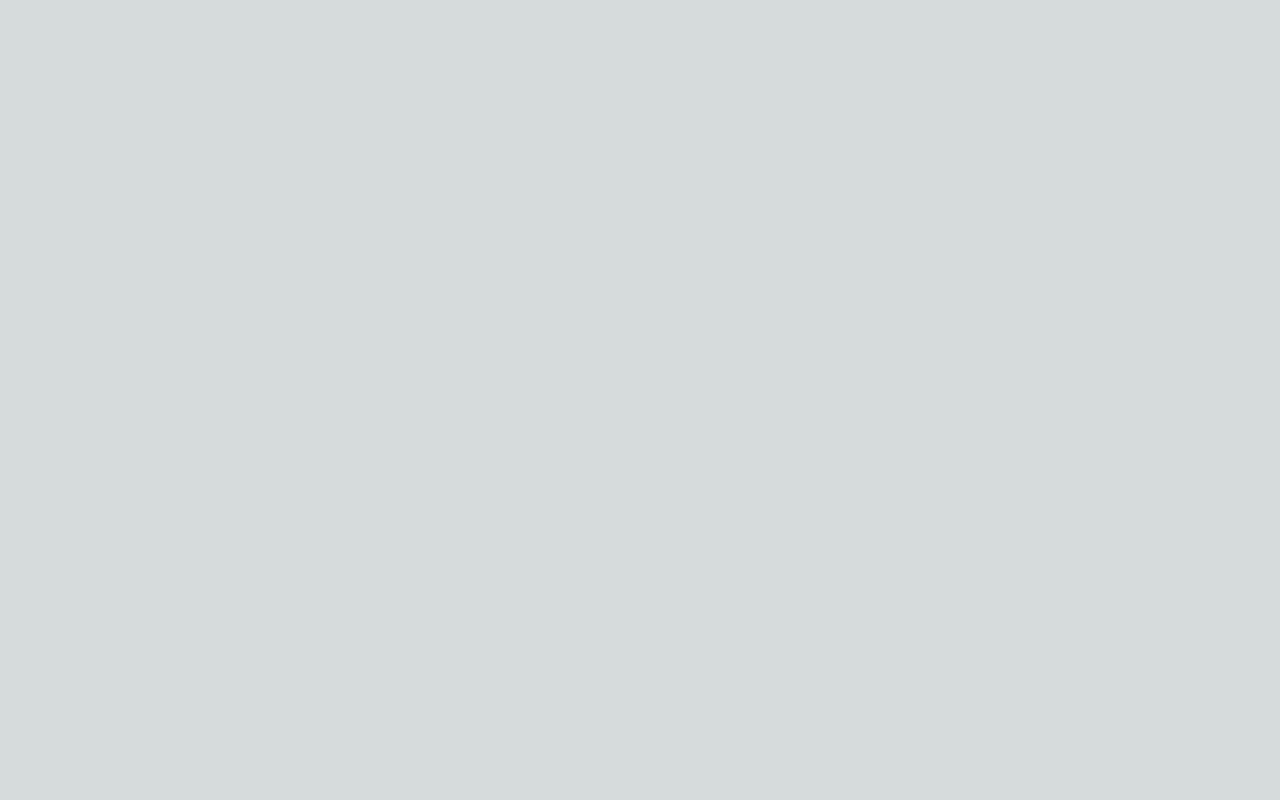
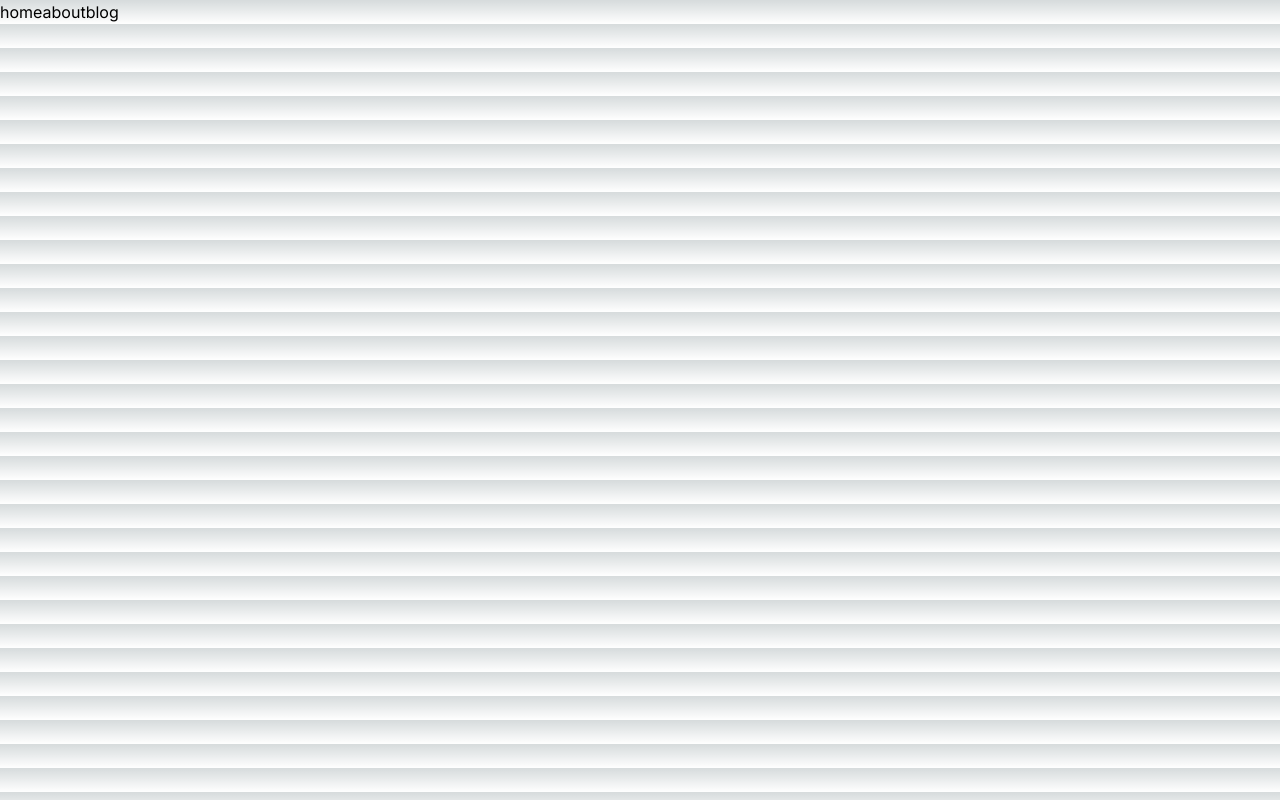
Before and after one commit to t-flora/tflora__, a Next.js app: page / in a window 1280 px wide. Built offline with nearby package versions, Linux system fonts and the light colour scheme.

Commit message:
add primitive navbar

```diff
--- /dev/null
+++ b/app/about/page.tsx
@@ -0,0 +1,9 @@
+import Link from 'next/link';
+
+export default function About(){
+    return (
+        <main>
+
+        </main>
+    )
+}
--- /dev/null
+++ b/app/components/Navbar.tsx
@@ -0,0 +1,31 @@
+"use client"
+import Link from "next/link";
+import { useRouter } from "next/navigation";
+
+interface NavLinkProps {
+    label: string;
+    href: string;
+}
+
+const NavLink: React.FC<NavLinkProps> = ({ label, href }) => {
+    const router = useRouter();
+    const isActive = router.pathname === href;
+
+    return (
+        <Link href={href} className={`nav__item ${
+            isActive ? "active" : ""
+        }`}>
+            {label}
+        </Link>
+    )
+}
+
+export default function Navbar() {
+    return (
+        <div>
+            <NavLink label="home" href="./" />
+            <NavLink label="about" href="./about" />
+            <NavLink label="blog" href="./blog" />
+        </div>
+    );
+}
--- a/app/page.tsx
+++ b/app/page.tsx
@@ -1,11 +1,14 @@
 import Image from 'next/image'
 import { Inter } from 'next/font/google'
+import Link from 'next/link'
+import Navbar from './components/Navbar'
 
 const inter = Inter({ subsets: ['latin'] })
 
 export default function Home() {
   return (
     <main>
+      <Navbar />
     </main>
   )
 }
--- a/next.config.js
+++ b/next.config.js
@@ -1,8 +1,18 @@
 /** @type {import('next').NextConfig} */
 const nextConfig = {
+  pageExtensions: ['ts', 'tsx', 'js', 'jsx', 'md', 'mdx'],
+  reactStrictMode: true,
   experimental: {
     appDir: true,
   },
 }
 
-module.exports = nextConfig
+const withMDX = require('@next/mdx')({
+  extension: /\.mdx?$/,
+  options: {
+    remarkPlugins: [],
+    rehypePlugins: [],
+  }
+});
+
+module.exports = withMDX( nextConfig )
--- a/package.json
+++ b/package.json
@@ -9,12 +9,15 @@
     "lint": "next lint"
   },
   "dependencies": {
+    "@mdx-js/loader": "^2.3.0",
+    "@next/mdx": "^13.3.1",
     "@types/node": "18.16.2",
     "@types/react": "18.2.0",
     "@types/react-dom": "18.2.1",
     "autoprefixer": "10.4.14",
     "eslint": "8.39.0",
     "eslint-config-next": "13.3.1",
+    "framer-motion": "^10.12.4",
     "next": "13.3.1",
     "postcss": "8.4.23",
     "react": "18.2.0",
```
Also changed, not shown: 2 other files (tests, documents, lock files or other folders).
